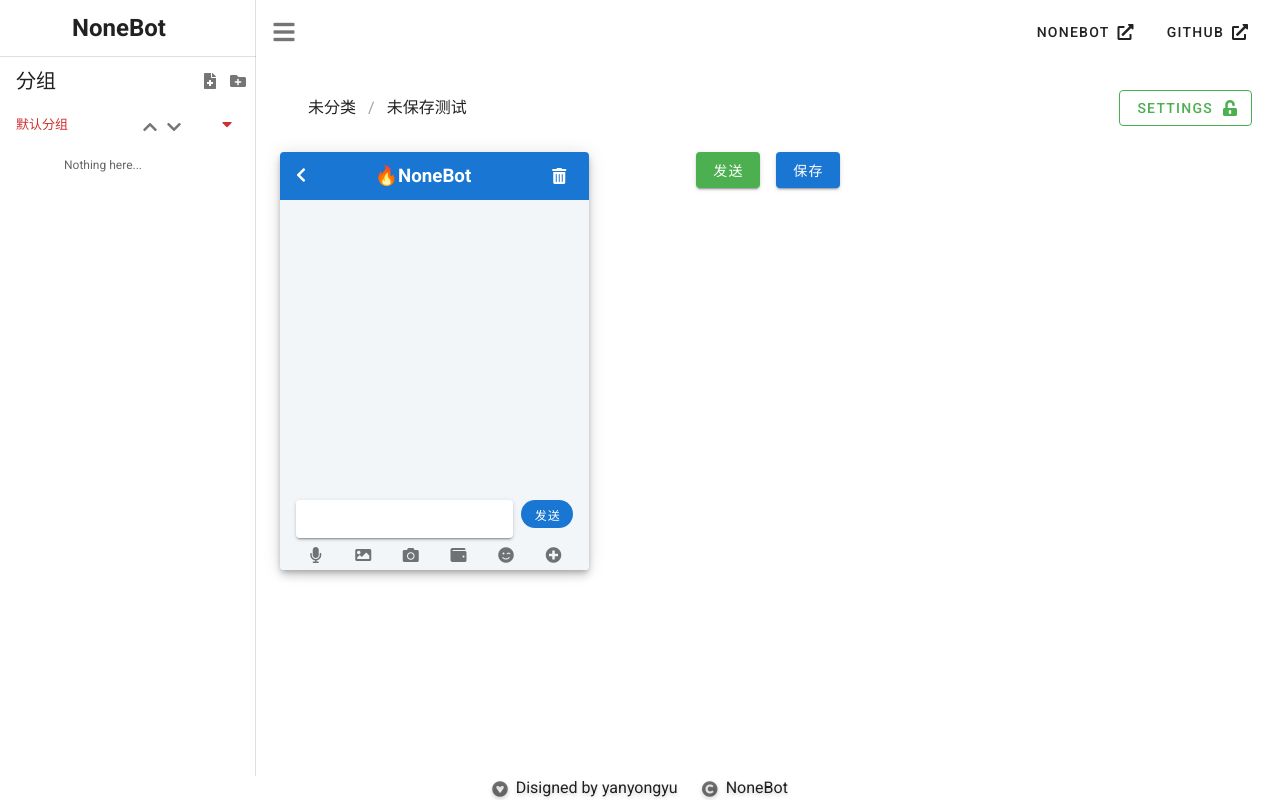
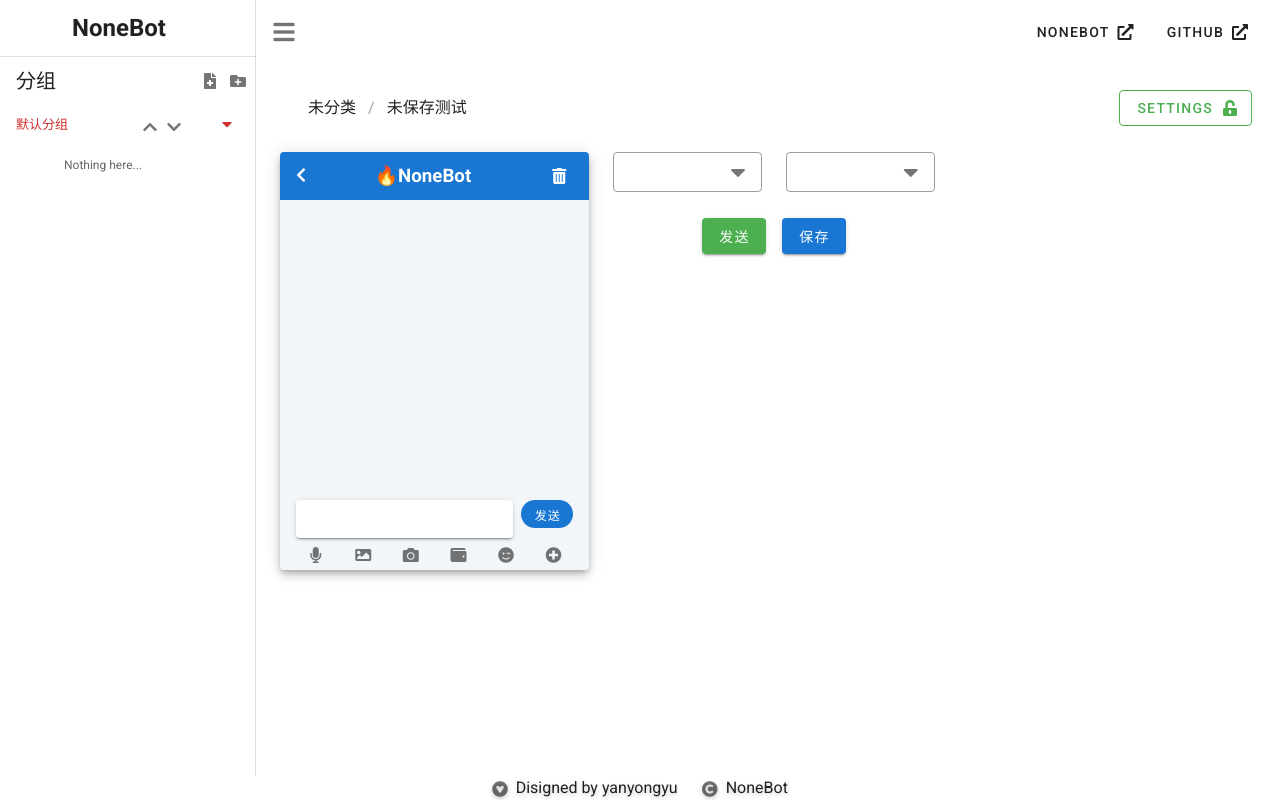
Before and after one commit to nonebot/plugin-test, a Vue app: page /frontend in a window 1280 px wide. Built offline with nearby package versions, Linux system fonts and the light colour scheme.

Commit message:
write templates

```diff
--- a/src/components/Messenger.vue
+++ b/src/components/Messenger.vue
@@ -100,7 +100,7 @@
 // import { WOW } from "wowjs";
 
 export default {
-  name: "chat-interface",
+  name: "Messenger",
   methods: {
     // initWOW: function () {
     //   var wow = new WOW({
--- a/src/components/Sender.vue
+++ b/src/components/Sender.vue
@@ -1,7 +1,20 @@
 <template>
-  <v-row>
+  <v-row no-gutters>
     <v-col cols="12" sm="6" class="text-center">
       <v-form ref="form" v-model="valid" lazy-validation>
+        <v-row>
+          <v-col cols="6">
+            <v-select
+              outlined
+              dense
+              v-model="adapter"
+              :items="adapters"
+            ></v-select>
+          </v-col>
+          <v-col cols="6">
+            <v-select outlined dense v-model="event" :items="events"></v-select>
+          </v-col>
+        </v-row>
         <!-- TODO: something in form -->
         <v-btn class="mr-4" color="success" :disabled="!valid" @click="submit"
           >发送</v-btn
@@ -17,6 +30,7 @@
 
 <script>
 import Vue from "vue";
+import object from "lodash/object";
 import templates from "./templates";
 import { v1 as uuidv1 } from "uuid";
 import hljs from "highlight.js/lib/core";
@@ -24,7 +38,7 @@
 import parserJson from "prettier/parser-babel";
 
 export default {
-  name: "Home",
+  name: "Sender",
   props: {
     testId: {
       type: String,
@@ -37,6 +51,10 @@
     },
   },
   data: () => ({
+    templates: templates,
+
+    test: {},
+
     valid: true,
     changed: false,
   }),
@@ -44,46 +62,68 @@
     tests() {
       return this.$store.state.tests;
     },
-    test: {
+    data: {
       get() {
         if (this.testId) {
-          return this.tests[this.testId];
+          return this.test.data;
+        } else if (this.adapter && this.event) {
+          return this.templates[this.adapter][this.event].data;
         } else {
-          return {
-            id: uuidv1(),
-            name: "未保存测试",
-            group: null,
-            created_at: new Date().getTime(),
-            data: {},
-          };
+          return {};
         }
       },
       set(value) {
-        if (this.testId) {
+        this.changed = true;
+        this.$set(this.test, "data", value);
+      },
+    },
+    code() {
+      if (this.adapter && this.event) {
+        return this.templates[this.adapter][this.event].template;
+      } else {
+        return "";
+      }
+    },
+    adapters() {
+      return object.keys(this.templates);
+    },
+    events() {
+      if (this.adapter) {
+        return object.values(this.templates[this.adapter]);
+      } else {
+        return [];
+      }
+    },
+    adapter: {
+      get() {
+        return this.test.adapter;
+      },
+      set(value) {
+        this.changed = true;
+        this.$set(this.test, "adapter", value);
+      },
+    },
+    event: {
+      get() {
+        return this.test.event;
+      },
+      set(value) {
+        this.changed = true;
+        this.$set(this.test, "event", value);
+      },
+    },
+  },
+  watch: {
+    test: {
+      deep: true,
+      handler(value) {
+        if (this.testId && this.changed) {
           console.log("[i] Update test");
           this.$store.dispatch("updateTest", value);
-        } else {
-          this.changed = true;
         }
       },
     },
-    data() {
-      return this.test.data;
-    },
-    code() {
-      return this.highlightJson(
-        this.prettierJson(
-          JSON.stringify({
-            message: "123",
-            raw_message: "123",
-            sender: {
-              name: "xxx",
-              qq: 1234,
-            },
-          })
-        )
-      );
-    },
+    $route: "restoreTest",
   },
   methods: {
     renderJson(Json, data, target) {
@@ -123,21 +163,28 @@
     },
     save() {
       if (!this.testId) {
-        const id = uuidv1();
-        const defaultGroup = this.$store.state.defaultGroup;
-        this.$store.dispatch("updateTest", {
-          id: id,
-          name: "未命名测试",
-          group: defaultGroup,
-          created_at: new Date().getTime(),
-          data: {},
-        });
-        const tests = this.$store.state.groups[defaultGroup].tests;
-        this.$set(tests, tests.length, id);
+        this.$store.dispatch("updateTest", this.test);
+        const tests = this.$store.state.groups[this.test.group].tests;
+        this.$set(tests, tests.length, this.test.id);
         this.$router.replace({
           name: "frontend-restore",
-          params: { testId: id },
+          params: { testId: this.test.id },
         });
+      }
+    },
+    restoreTest() {
+      if (this.testId) {
+        this.test = this.tests[this.testId];
+      } else {
+        this.test = {
+          id: uuidv1(),
+          name: "未保存测试",
+          group: this.$store.state.defaultGroup,
+          created_at: new Date().getTime(),
+          adapter: "",
+          event: "",
+          data: {},
+        };
       }
     },
     handleUnload(e) {
@@ -145,13 +192,17 @@
       if (e) {
         e.returnValue = "当前页面数据未保存，确定要离开？";
       }
-      return "当前页面数据未保存，确定要离开？";
+      if (this.changed && !this.testId) {
+        return "当前页面数据未保存，确定要离开？";
+      }
     },
   },
   created() {
     window.addEventListener("onbeforeunload", (e) => this.handleUnload(e));
   },
-  mounted() {},
+  mounted() {
+    this.restoreTest();
+  },
   destroyed() {
     window.removeEventListener("onbeforeunload", (e) => this.handleUnload(e));
   },
--- a/src/components/templates.js
+++ b/src/components/templates.js
@@ -1,5 +1,94 @@
+const required = (v) => !!v || "该项必填";
+
 const templates = {
-  CoolQ: {},
+  CoolQ: {
+    message_private: {
+      text: "私聊消息",
+      value: "message_private",
+      fields: [
+        {
+          type: "select",
+          label: "sub_type",
+          options: ["friend", "group", "discuss", "other"],
+          rules: [required],
+        },
+        {
+          type: "textarea",
+          label: "message",
+          rules: [required],
+        },
+        {
+          type: "input",
+          subType: "number",
+          label: "user_id",
+          rules: [required],
+        },
+        {
+          type: "input",
+          subType: "number",
+          label: "font",
+        },
+      ],
+      data: {
+        sub_type: null,
+        message: null,
+        user_id: null,
+        font: null,
+      },
+      template: `
+      {
+        "post_type": "message",
+        "message_type": "private",
+        "sub_type": "{{ sub_type }}",
+        "message_id": 10000,
+        "user_id": {{ user_id }},
+        "message": "{{ message }}",
+        "raw_message": "{{ message }}",
+        "font": {{ font }},
+        "sender": {{
+          senders.user_id
+          ？ senders.user_id
+          : JSON.stringify({ user_id: user_id })
+        }}
+      }`,
+    },
+    message_group: {
+      text: "群消息",
+    },
+    message_discuss: {
+      text: "讨论组消息",
+    },
+    notice_group_upload: {
+      text: "群文件上传",
+    },
+    notice_group_admin: {
+      text: "群管理员变动",
+    },
+    notice_group_decrease: {
+      text: "群成员减少",
+    },
+    notice_group_increase: {
+      text: "群成员增加",
+    },
+    notice_group_ban: {
+      text: "群禁言",
+    },
+    notice_friend_add: {
+      text: "好友添加",
+    },
+    request_friend: {
+      text: "加好友群求",
+    },
+    request_group: {
+      text: "加群请求/邀请",
+    },
+    meta_lifecycle: {
+      text: "生命周期",
+    },
+    meta_heartbeat: {
+      text: "心跳",
+    },
+  },
   Mirai: {},
 };
 
```
